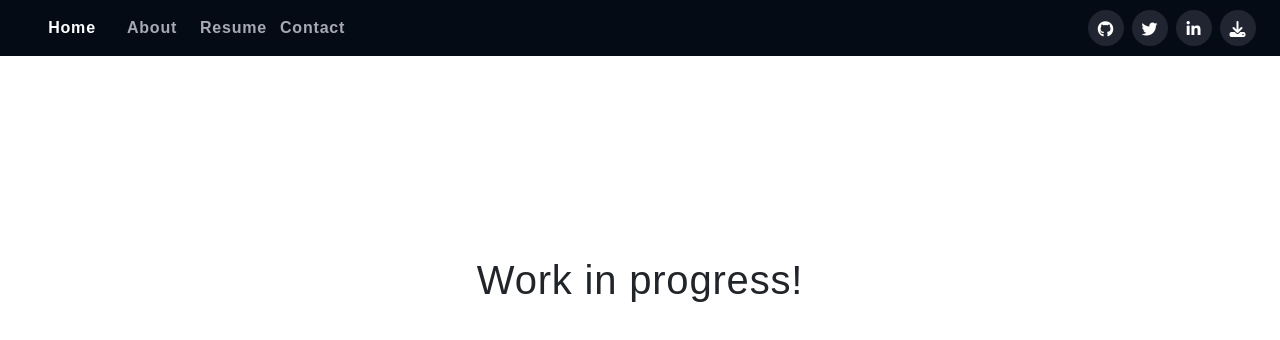
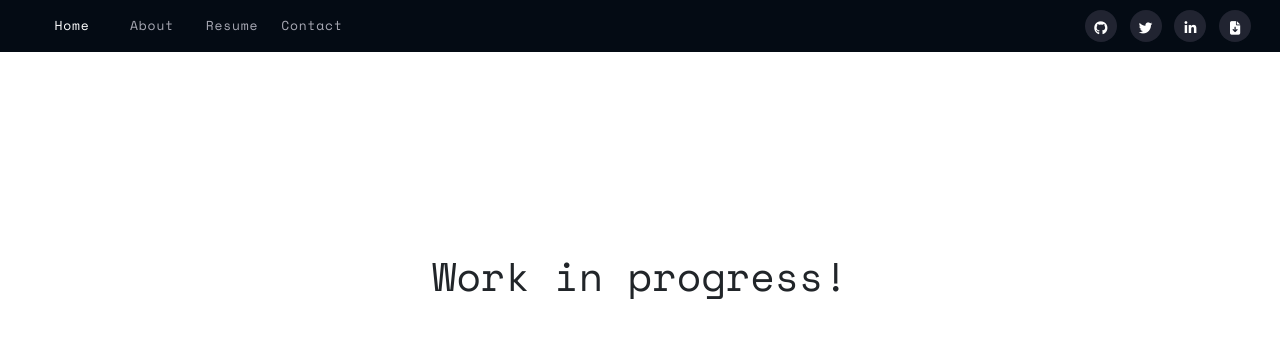
Before and after one commit to oatiffer/oatiffer.github.io, a plain HTML site: page index.html in a window 1280 px wide. Drawn offline with nearby package versions, Linux system fonts and the light colour scheme; a web font is replaced by a local one.

Commit message:
Minor changes to Navbar - 101221 - 22:19

```diff
--- a/css/style.css
+++ b/css/style.css
@@ -1,8 +1,5 @@
 body {
-    font-family: 'M PLUS Code Latin', sans-serif;
-    font-weight: bold;
-    letter-spacing: 0.05em;
-    transition: 1s;
+    font-family: "Space Mono", monospace;
 }
 
 h1 {
@@ -17,7 +14,10 @@ h1 {
 
 #menu a {
     color: #a8a9b4;
-    width: 5em;
+    width: 5rem;
+    font-family: "Space Mono", monospace;
+    font-size: small;
+    letter-spacing: 0.05rem;
     text-align: center;
     animation: fadeIn linear 0.5s;
     -webkit-animation: fadeIn linear 0.5s;
@@ -32,12 +32,13 @@ h1 {
 
 #social a {
     color: white;
+    font-size: 0.85rem;
     background-color: #212431;
     border-radius: 50%;
-    width: 36px;
-    height: 36px;
+    width: 32px;
+    height: 32px;
     text-align: center;
-    margin-right: 0.5em;
+    margin-right: 0.8rem;
     animation: fadeIn linear 0.5s;
     -webkit-animation: fadeIn linear 0.5s;
     -moz-animation: fadeIn linear 0.5s;
@@ -45,23 +46,24 @@ h1 {
     -ms-animation: fadeIn linear 0.5s;
 }
 
-#social i {
-    text-align: center;
-}
-
 #menu a:hover {
     color: #fff;
-    background-color: #149ddd;
-    border-radius: 5%;
-    transform: scale(1.1);
+    /*background-color: #149ddd;*/
+    border-bottom: 1px solid #149ddd;
+    /*border-radius: 5%;*/
+    /*transform: scale(1.05);*/
     transition: 0.3s;
 }
 
 #social a:hover {
     background-color: #149ddd;
-    transform: scale(1.15);
     align-items: center;
-    transition: 0.3s;
+    transform: scale(1.1);
+    transition: 0.1s;
+}
+
+#social i {
+    text-align: center;
 }
 
 .navbar-toggler {
@@ -78,18 +80,18 @@ h1 {
     background-color: #149ddd;
 }
 
-/* Navbar for smaller screens */
+/***** Navbar for smaller screens *****/
 
 @media screen and (max-width:767px) {
     #navbarSupportedContent #menu a {
-        width: 100%;
+        width: 5rem;
+        margin: 0 auto;
         text-align: center;
     }
 
     #navbarSupportedContent #menu a:hover {
-        background-color: #149ddd;
+        border-bottom: 1px solid #149ddd;
         transition: 0.3s;
-        border-radius: 1%;
     }
 
     #navbarSupportedContent #social {
@@ -121,7 +123,8 @@ h1 {
     }
 }
 
-/**/
+/***** Fade In animation for small screen navbar *****/
+
 @keyframes fadeIn {
     0% {opacity:0;}
     100% {opacity:1;}
@@ -147,7 +150,8 @@ h1 {
     100% {opacity:1;}
 }
 
-/**/
+/***** Fade Out animation for small screen navbar *****/
+
 @keyframes fadeOut {
     0% {opacity:1;}
     100% {opacity:0;}
--- a/index.html
+++ b/index.html
@@ -7,36 +7,37 @@
       name="viewport"
       content="width=device-width, initial-scale=1, shrink-to-fit=no"
     />
+    <link rel="preconnect" href="https://fonts.googleapis.com" />
+    <link rel="preconnect" href="https://fonts.gstatic.com" crossorigin />
+    <link
+      href="https://fonts.googleapis.com/css2?family=Space+Mono&display=swap"
+      rel="stylesheet"
+    />
     <link
       rel="stylesheet"
       href="https://stackpath.bootstrapcdn.com/bootstrap/4.1.3/css/bootstrap.min.css"
       integrity="sha384-MCw98/SFnGE8fJT3GXwEOngsV7Zt27NXFoaoApmYm81iuXoPkFOJwJ8ERdknLPMO"
       crossorigin="anonymous"
     />
-    <link rel="preconnect" href="https://fonts.googleapis.com" />
-    <link rel="preconnect" href="https://fonts.gstatic.com" crossorigin />
-    <link
-      href="https://fonts.googleapis.com/css2?family=M+PLUS+Code+Latin:wght@300&display=swap"
-      rel="stylesheet"
-    />
     <script
       src="https://kit.fontawesome.com/6c86cecd2b.js"
       crossorigin="anonymous"
     ></script>
     <link rel="stylesheet" href="./css/style.css" type="text/css" />
-    <title>Omar Tiffer | Aspiring Back-End Dev</title>
+    <title>Omar Tiffer | Aspiring Back-End Developer</title>
     <meta name="author" content="Omar Tiffer | https://oatiffer.github.io/" />
     <meta
       name="description"
-      content="oatiffer | Omar Tiffer | Aspiring Back-End Dev | Managua, Nicaragua"
+      content="Omar Tiffer | Aspiring Back-End Developer | Managua, Nicaragua"
     />
   </head>
 
   <body>
+    <header>
       <!-- Navbar -->
       <nav id="navigation" class="navbar navbar-expand-md">
         <button
-        id="navbar-button";
+          id="navbar-button"
           class="navbar-toggler"
           type="button"
           data-toggle="collapse"
@@ -93,12 +94,13 @@
             </li>
             <li class="nav-item">
               <a class="nav-link" href="#" target="_self"
-              ><i class="fas fa-download"></i
+                ><i class="fas fa-file-download"></i
               ></a>
             </li>
           </ul>
         </div>
       </nav>
+    </header>
 
     <h1>Work in progress!</h1>
 
```
Lines whose indentation alone changed are shown as unchanged.
